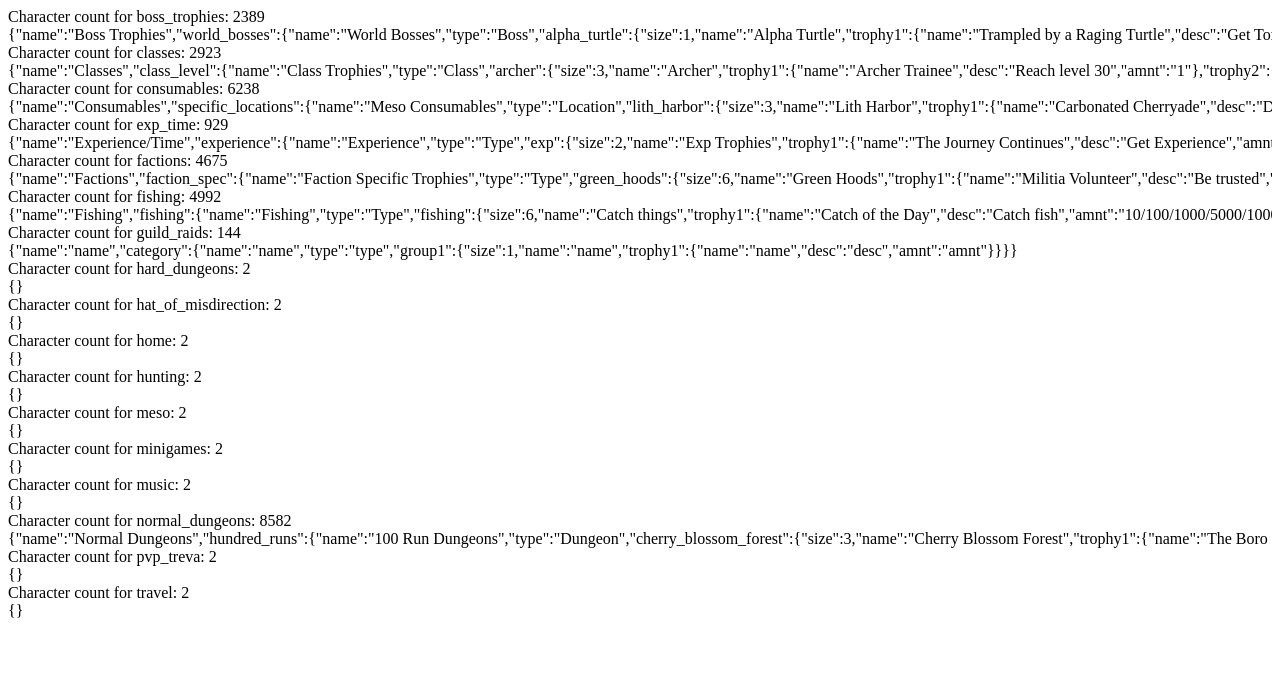
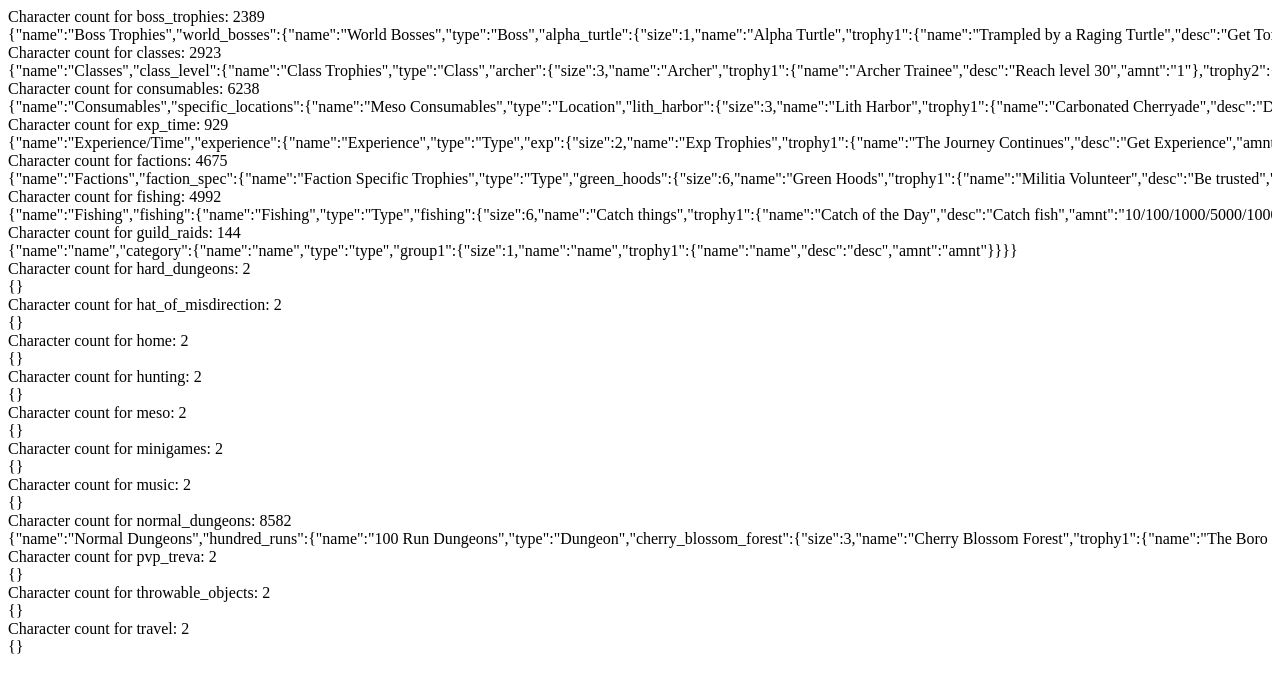
Before and after one commit to an-ocelot/MS2-Trophy-Tracker, a plain HTML site: page index.html in a window 1280 px wide. Drawn offline with Linux system fonts and the light colour scheme.

Commit message:
Update index.html

```diff
--- a/index.html
+++ b/index.html
@@ -44,6 +44,7 @@
 		<script src="data/music.js"></script>
 		<script src="data/normal_dungeons.js"></script>
 		<script src="data/pvp_treva.js"></script>
+		<script src="data/throwable_objects.js"></script>
 		<script src="data/travel.js"></script>
 		<script src="data/world_trophies.js"></script>
 
```
